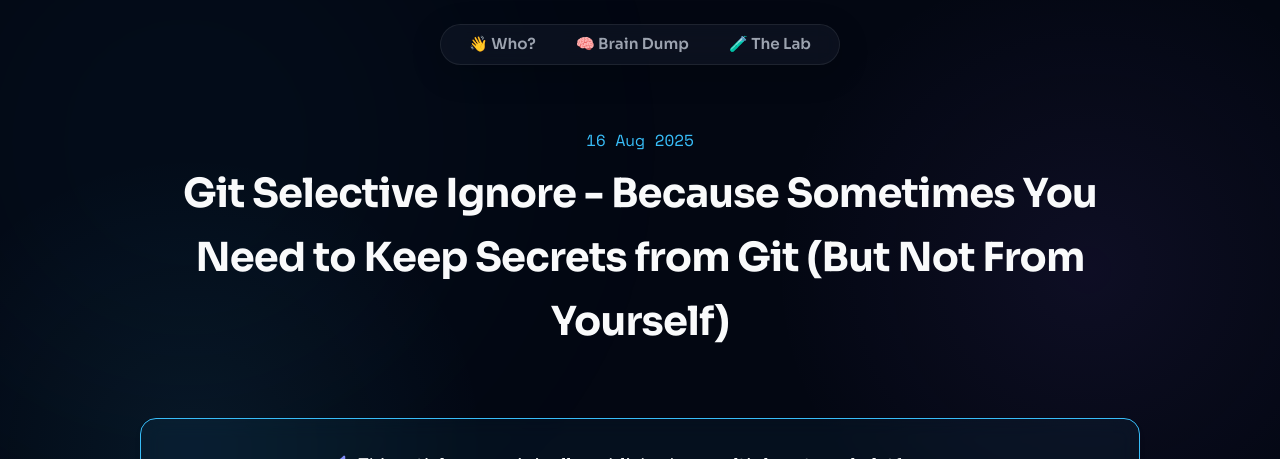
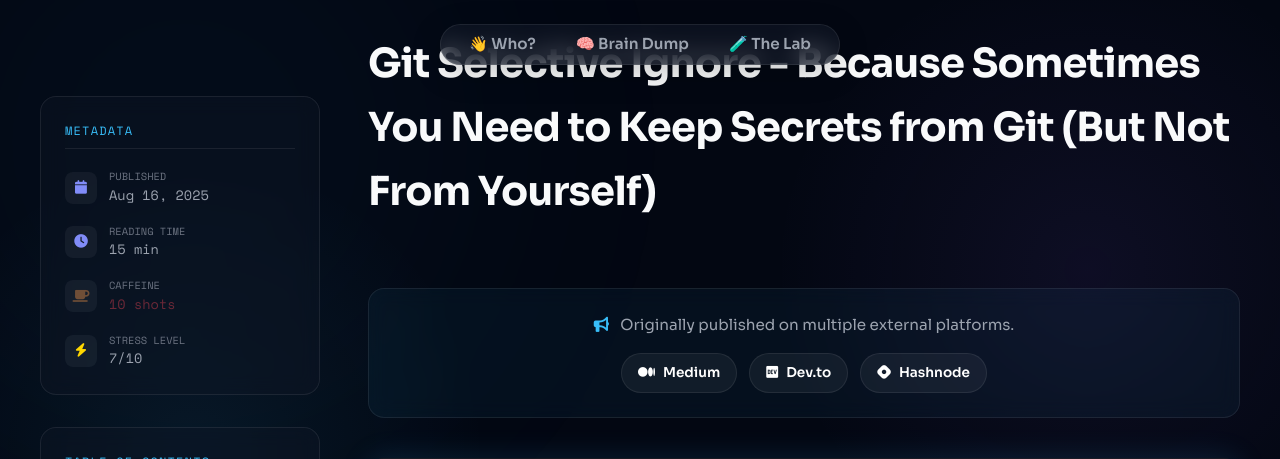
Before and after one commit to kodelint/kodelint.github.io, a Jekyll site: the page built from _posts/2025-08-16-Git-Selective-Ignore.md, in a window 1280 px wide and 1400 px high. Shown: the top 459 px of the window. Built offline with Jekyll 4.4.1, drawn with Linux system fonts in a browser that asks for light colours; nearby versions of some CDN libraries; some web fonts are replaced; some of the changed text lies outside the part shown; grey boxes are pictures that could not be loaded.

Commit message:
style: widen content area and add left sidebar with metadata and TOC
- Increase .page max-width to 1200px for more content space
- Implement two-column layout for blog posts with sticky left sidebar
- Add metadata indicators: Date, Reading Time, Caffeine, and Stress Level
- Implement 'blink-warning' animation for caffeine (>5) and stress (>7) thresholds
- Move TOC to the sidebar for better navigation

```diff
--- a/_layouts/post.html
+++ b/_layouts/post.html
@@ -6,9 +6,67 @@
   {% include nav.html %}
 
   <main class="page">
-    <div class="page-header">
-      <div style="font-family: var(--font-mono); color: var(--accent-primary); margin-bottom: 0.5rem;">{{page.date | date_to_string}}</div>
-      <h1 class="page-title">{{page.title}}</h1>
+    <div class="post-layout">
+      <!-- Left Sidebar -->
+      <aside class="post-sidebar">
+        <div class="sidebar-block">
+          <span class="sidebar-title">Metadata</span>
+
+          <div class="meta-indicator">
+            <div class="meta-icon"><i class="fas fa-calendar"></i></div>
+            <div class="indicator-details">
+              <div class="indicator-label" style="font-size: 0.65rem; color: var(--text-tertiary); text-transform: uppercase;">Published</div>
+              <div class="indicator-val">{{page.date | date: "%b %d, %Y"}}</div>
+            </div>
+          </div>
+
+          {% assign words = content | number_of_words %}
+          {% assign read_time = words | divided_by: 180 | plus: 1 %}
+          <div class="meta-indicator">
+            <div class="meta-icon"><i class="fas fa-clock"></i></div>
+            <div class="indicator-details">
+              <div class="indicator-label" style="font-size: 0.65rem; color: var(--text-tertiary); text-transform: uppercase;">Reading Time</div>
+              <div class="indicator-val">{{read_time}} min</div>
+            </div>
+          </div>
+
+          {% if page.caffeine %}
+          <div class="meta-indicator">
+            <div class="meta-icon"><i class="fas fa-coffee" style="color: #6F4E37;"></i></div>
+            <div class="indicator-details">
+              <div class="indicator-label" style="font-size: 0.65rem; color: var(--text-tertiary); text-transform: uppercase;">Caffeine</div>
+              <div class="indicator-val {% if page.caffeine > 5 %}blink-warning{% endif %}">
+                {{page.caffeine}} shots
+              </div>
+            </div>
+          </div>
+          {% endif %}
+
+          {% if page.stress %}
+          <div class="meta-indicator">
+            <div class="meta-icon"><i class="fas fa-bolt" style="color: #FFD700;"></i></div>
+            <div class="indicator-details">
+              <div class="indicator-label" style="font-size: 0.65rem; color: var(--text-tertiary); text-transform: uppercase;">Stress Level</div>
+              <div class="indicator-val {% if page.stress > 7 %}blink-warning{% endif %}">
+                {{page.stress}}/10
+              </div>
+            </div>
+          </div>
+          {% endif %}
+        </div>
+
+        <div class="sidebar-block">
+          <span class="sidebar-title">Table of Contents</span>
+          <div class="sidebar-toc">
+            {% include toc.html html=content h_min=2 h_max=3 %}
+          </div>
+        </div>
+      </aside>
+
+      <!-- Main Content -->
+      <div class="post-main-content">
+        <div class="page-header" style="text-align: left; padding-top: 0;">
+          <h1 class="page-title" style="margin-top: 0;">{{page.title}}</h1>
         </div>
 
         <div class="content-body">
@@ -19,34 +77,33 @@
           {% if page.hashnode_url %}{% assign link_count = link_count | plus: 1 %}{% endif %}
           <div class="cross-post-notice" style="
               background: rgba(56, 189, 248, 0.05);
-          border: 1px solid var(--accent-primary);
-          padding: 2rem;
+              border: 1px solid var(--border-subtle);
+              padding: 1.5rem;
               border-radius: var(--radius-md);
-          margin-bottom: 2rem;
+              margin-bottom: 2.5rem;
               text-align: center;
-          box-shadow: 0 4px 6px -1px rgba(0, 0, 0, 0.1), 0 2px 4px -1px rgba(0, 0, 0, 0.06);
               backdrop-filter: blur(10px);
             ">
-        <p style="margin-bottom: 1.5rem; font-size: 1.1rem; color: var(--text-primary);">
-          <i class="fas fa-bullhorn" style="color: var(--accent-secondary); margin-right: 0.5rem;"></i>
-          This article was originally published on {% if link_count > 1 %}multiple external platforms{% else %}an external platform{% endif %}.
+            <p style="margin-bottom: 1rem; font-size: 0.95rem; color: var(--text-secondary);">
+              <i class="fas fa-bullhorn" style="color: var(--accent-primary); margin-right: 0.5rem;"></i>
+              Originally published on {% if link_count > 1 %}multiple external platforms{% else %}an external platform{% endif %}.
             </p>
-        <div style="display: flex; gap: 1rem; justify-content: center; flex-wrap: wrap;">
+            <div style="display: flex; gap: 0.75rem; justify-content: center; flex-wrap: wrap;">
               {% if page.cross_post_url %}
               <a href="{{ page.cross_post_url }}" class="button" target="_blank" style="
                   display: inline-flex;
                   align-items: center;
-              background: var(--accent-gradient);
+                  background: rgba(255,255,255,0.05);
                   color: white;
-              padding: 0.75rem 1.5rem;
-              border-radius: 9999px;
+                  padding: 0.5rem 1rem;
+                  border-radius: 100px;
                   font-weight: 600;
+                  font-size: 0.85rem;
                   text-decoration: none;
-              border: none;
-              transition: transform 0.2s, box-shadow 0.2s;
-              box-shadow: 0 4px 14px 0 rgba(0,118,255,0.39);
-            " onmouseover="this.style.transform='translateY(-2px)'; this.style.boxShadow='0 6px 20px rgba(0,118,255,0.23)';" onmouseout="this.style.transform='translateY(0)'; this.style.boxShadow='0 4px 14px 0 rgba(0,118,255,0.39)';">
-            <i class="fab fa-medium" style="margin-right: 0.5rem; font-size: 1.1rem;"></i> Read on Medium
+                  border: 1px solid var(--border-subtle);
+                  transition: all 0.2s;
+                " onmouseover="this.style.background='var(--accent-primary)'; this.style.color='#000';" onmouseout="this.style.background='rgba(255,255,255,0.05)'; this.style.color='white';">
+                <i class="fab fa-medium" style="margin-right: 0.5rem;"></i> Medium
               </a>
               {% endif %}
 
@@ -54,17 +111,17 @@
               <a href="{{ page.devto_url }}" class="button" target="_blank" style="
                   display: inline-flex;
                   align-items: center;
-              background: var(--accent-gradient);
+                  background: rgba(255,255,255,0.05);
                   color: white;
-              padding: 0.75rem 1.5rem;
-              border-radius: 9999px;
+                  padding: 0.5rem 1rem;
+                  border-radius: 100px;
                   font-weight: 600;
+                  font-size: 0.85rem;
                   text-decoration: none;
-              border: none;
-              transition: transform 0.2s, box-shadow 0.2s;
-              box-shadow: 0 4px 14px 0 rgba(0,118,255,0.39);
-            " onmouseover="this.style.transform='translateY(-2px)'; this.style.boxShadow='0 6px 20px rgba(0,118,255,0.23)';" onmouseout="this.style.transform='translateY(0)'; this.style.boxShadow='0 4px 14px 0 rgba(0,118,255,0.39)';">
-            <i class="fab fa-dev" style="margin-right: 0.5rem; font-size: 1.1rem;"></i> Read on Dev.to
+                  border: 1px solid var(--border-subtle);
+                  transition: all 0.2s;
+                " onmouseover="this.style.background='var(--accent-primary)'; this.style.color='#000';" onmouseout="this.style.background='rgba(255,255,255,0.05)'; this.style.color='white';">
+                <i class="fab fa-dev" style="margin-right: 0.5rem;"></i> Dev.to
               </a>
               {% endif %}
 
@@ -72,17 +129,17 @@
               <a href="{{ page.hashnode_url }}" class="button" target="_blank" style="
                   display: inline-flex;
                   align-items: center;
-              background: var(--accent-gradient);
+                  background: rgba(255,255,255,0.05);
                   color: white;
-              padding: 0.75rem 1.5rem;
-              border-radius: 9999px;
+                  padding: 0.5rem 1rem;
+                  border-radius: 100px;
                   font-weight: 600;
+                  font-size: 0.85rem;
                   text-decoration: none;
-              border: none;
-              transition: transform 0.2s, box-shadow 0.2s;
-              box-shadow: 0 4px 14px 0 rgba(0,118,255,0.39);
-            " onmouseover="this.style.transform='translateY(-2px)'; this.style.boxShadow='0 6px 20px rgba(0,118,255,0.23)';" onmouseout="this.style.transform='translateY(0)'; this.style.boxShadow='0 4px 14px 0 rgba(0,118,255,0.39)';">
-            <i class="fab fa-hashnode" style="margin-right: 0.5rem; font-size: 1.1rem;"></i> Read on Hashnode
+                  border: 1px solid var(--border-subtle);
+                  transition: all 0.2s;
+                " onmouseover="this.style.background='var(--accent-primary)'; this.style.color='#000';" onmouseout="this.style.background='rgba(255,255,255,0.05)'; this.style.color='white';">
+                <i class="fab fa-hashnode" style="margin-right: 0.5rem;"></i> Hashnode
               </a>
               {% endif %}
             </div>
@@ -91,8 +148,8 @@
 
           {% if page.image %}
           <div class="featured-image-container" style="
-          margin: 0 auto 3rem;
-          max-width: 800px;
+              margin: 0 0 3rem;
+              max-width: 100%;
               border-radius: var(--radius-md);
               overflow: hidden;
               border: 1px solid var(--border-subtle);
@@ -102,7 +159,7 @@
             ">
             <img src="{{site.baseurl}}{{page.image}}" alt="{{page.title}}" style="
                 width: 100%;
-            max-height: 450px;
+                max-height: 500px;
                 display: block;
                 object-fit: contain;
               ">
@@ -111,6 +168,8 @@
 
           {{content}}
         </div>
+      </div>
+    </div>
   </main>
 
   {% include footer.html %}
--- a/_sass/_components.scss
+++ b/_sass/_components.scss
@@ -457,6 +457,130 @@
   color: #2962ff;
 }
 
+/* Blog Post Sidebar & Layout */
+.post-layout {
+  display: flex;
+  gap: 3rem;
+  align-items: flex-start;
+  position: relative;
+}
+
+.post-sidebar {
+  width: 280px;
+  flex-shrink: 0;
+  position: sticky;
+  top: 6rem;
+  display: flex;
+  flex-direction: column;
+  gap: 2rem;
+}
+
+.sidebar-block {
+  background: rgba(17, 24, 39, 0.4);
+  border: 1px solid var(--border-subtle);
+  border-radius: var(--radius-md);
+  padding: 1.5rem;
+  backdrop-filter: blur(10px);
+}
+
+.sidebar-title {
+  font-family: var(--font-mono);
+  font-size: 0.75rem;
+  color: var(--accent-primary);
+  text-transform: uppercase;
+  letter-spacing: 0.1em;
+  margin-bottom: 1.2rem;
+  display: block;
+  border-bottom: 1px solid var(--border-subtle);
+  padding-bottom: 0.5rem;
+}
+
+.post-main-content {
+  flex: 1;
+  min-width: 0;
+}
+
+/* Metadata Indicators */
+.meta-indicator {
+  display: flex;
+  align-items: center;
+  gap: 0.75rem;
+  margin-bottom: 1rem;
+  font-family: var(--font-mono);
+  font-size: 0.85rem;
+}
+
+.meta-indicator:last-child { margin-bottom: 0; }
+
+.meta-icon {
+  width: 32px;
+  height: 32px;
+  display: flex;
+  align-items: center;
+  justify-content: center;
+  border-radius: 8px;
+  background: rgba(255, 255, 255, 0.05);
+  color: var(--accent-secondary);
+}
+
+.indicator-val {
+  color: var(--text-secondary);
+}
+
+.blink-warning {
+  animation: blinkDanger 1s infinite;
+  color: #ff4757 !important;
+}
+
+@keyframes blinkDanger {
+  0%, 100% { opacity: 1; }
+  50% { opacity: 0.4; }
+}
+
+/* TOC Customization for Sidebar */
+.sidebar-toc {
+  max-height: 50vh;
+  overflow-y: auto;
+  font-size: 0.9rem;
+}
+
+.sidebar-toc ul {
+  list-style: none;
+  margin: 0;
+  padding: 0;
+}
+
+.sidebar-toc li {
+  margin-bottom: 0.6rem;
+}
+
+.sidebar-toc a {
+  color: var(--text-tertiary);
+  border: none;
+}
+
+.sidebar-toc a:hover {
+  color: var(--accent-primary);
+}
+
+@media (max-width: 1024px) {
+  .post-layout {
+    flex-direction: column;
+  }
+
+  .post-sidebar {
+    width: 100%;
+    position: static;
+    flex-direction: row;
+    flex-wrap: wrap;
+  }
+
+  .sidebar-block {
+    flex: 1;
+    min-width: 300px;
+  }
+}
+
 /* Page Content Styling */
 .page-title {
   font-size: 2.5rem;
--- a/_sass/_layout.scss
+++ b/_sass/_layout.scss
@@ -39,7 +39,7 @@
 
 /* Page Structure */
 .page {
-  max-width: 1000px;
+  max-width: 1200px;
   margin: 0 auto;
   padding-top: 2rem;
 }
```
Lines whose indentation alone changed are shown as unchanged.
